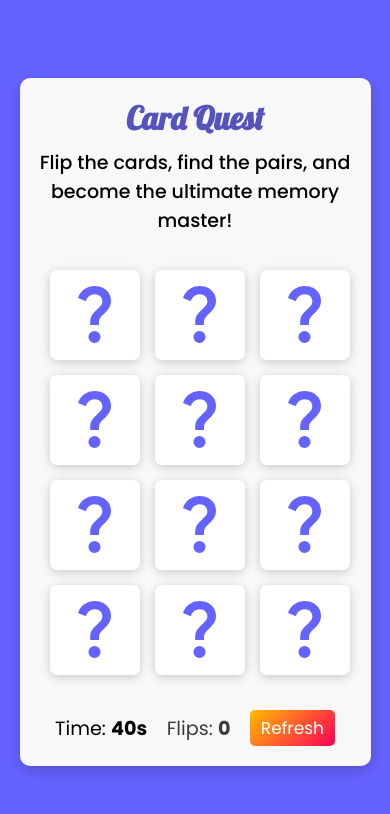
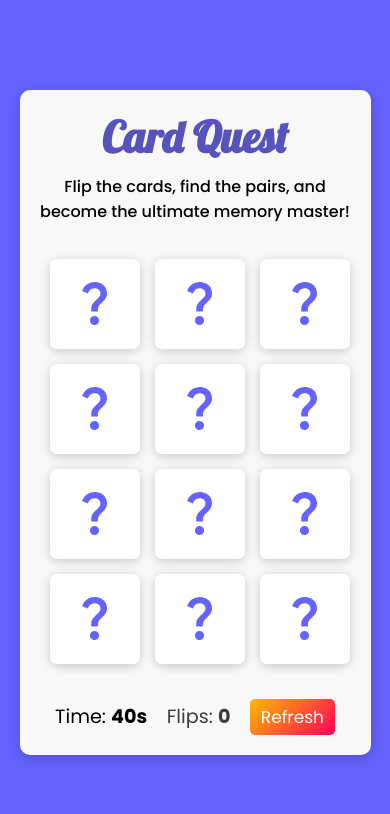
Before and after one commit to sanskriti49/matching-cards-memory-game, a plain HTML site: page index.html in a window 390 px wide. Drawn offline with nearby package versions, Linux system fonts and the light colour scheme.

Commit message:
Update styles.css

```diff
--- a/styles.css
+++ b/styles.css
@@ -188,17 +188,24 @@ body {
     .container {
         width: 70%;
     }
+	/* .cards {
+        grid-template-columns: repeat(3, 0.5fr);
+    } */
     .title {
-        font-size: 2.5rem;
+        font-size: 3.5rem;
     }
 }
 
 @media only screen and (max-width: 768px) {
+	.container {
+        width: 90%;
+    }
     .cards {
-        grid-template-columns: repeat(3, 1fr);
+        grid-template-columns: repeat(4, 0.5fr);
     }
+
     .title {
-        font-size: 2rem;
+        font-size: 2.5rem;
     }
 }
 @media (max-width: 650px) {
@@ -212,6 +219,12 @@ body {
 }
 
 @media only screen and (max-width: 500px) {
+	.title {
+        font-size: 2.7rem;
+    }
+	.desc{
+		font-size: 16px;
+	}
     .cards {
         grid-template-columns: repeat(3, 1fr);
         gap: 15px;
@@ -222,6 +235,13 @@ body {
         max-width: 100%;
         margin: auto;
     }
+	.card .front-view img {
+		width: 25px;
+
+	}
+	.card .back-view img {
+		max-width: 50px;
+	}
 	.timer{
 		font-size: 1.2rem;
 	}
```
